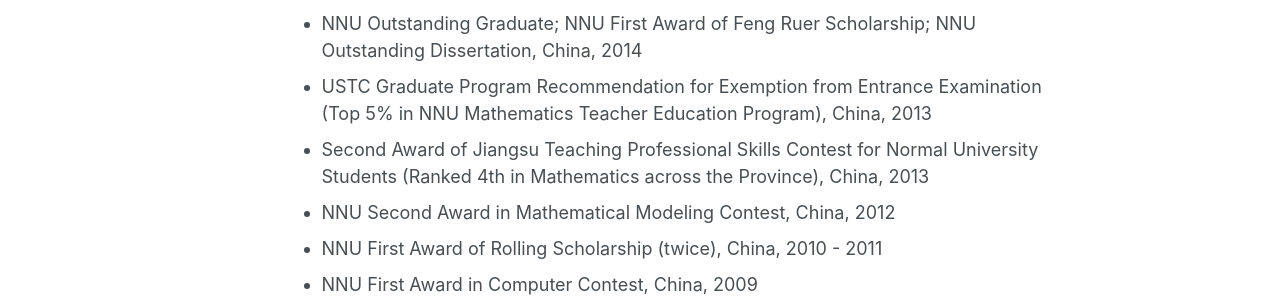
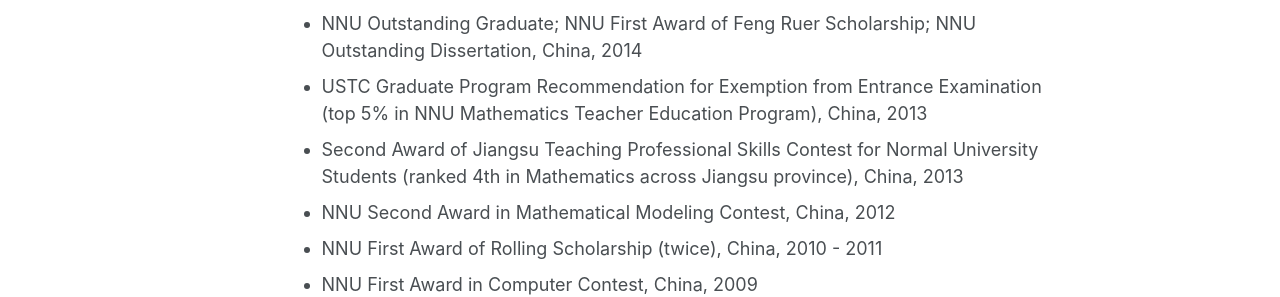
Before and after one commit to BettyzhangPei/BettyzhangPei.github.io, a Jekyll site: the page built from _pages/awards.md, in a window 1280 px wide and 1104 px high. Shown: the part 599-896 px from the top of the window. Built offline with Jekyll 4.4.1, drawn with Linux system fonts in a browser that asks for light colours.

Commit message:
Update awards.md

```diff
--- a/_pages/awards.md
+++ b/_pages/awards.md
@@ -17,8 +17,8 @@
 - USTC Outstanding Graduate,China, 2016
 - USTC First Award of Academic Scholarship (twice), China, 2014 - 2015
 - NNU Outstanding Graduate; NNU First Award of Feng Ruer Scholarship; NNU Outstanding Dissertation, China, 2014
-- USTC Graduate Program Recommendation for Exemption from Entrance Examination (Top 5% in NNU Mathematics Teacher Education Program), China, 2013
-- Second Award of Jiangsu Teaching Professional Skills Contest for Normal University Students (Ranked 4th in Mathematics across the Province), China, 2013
+- USTC Graduate Program Recommendation for Exemption from Entrance Examination (top 5% in NNU Mathematics Teacher Education Program), China, 2013
+- Second Award of Jiangsu Teaching Professional Skills Contest for Normal University Students (ranked 4th in Mathematics across Jiangsu province), China, 2013
 - NNU Second Award in Mathematical Modeling Contest, China, 2012
 - NNU First Award of Rolling Scholarship (twice), China, 2010 - 2011
 - NNU First Award in Computer Contest, China, 2009
```
